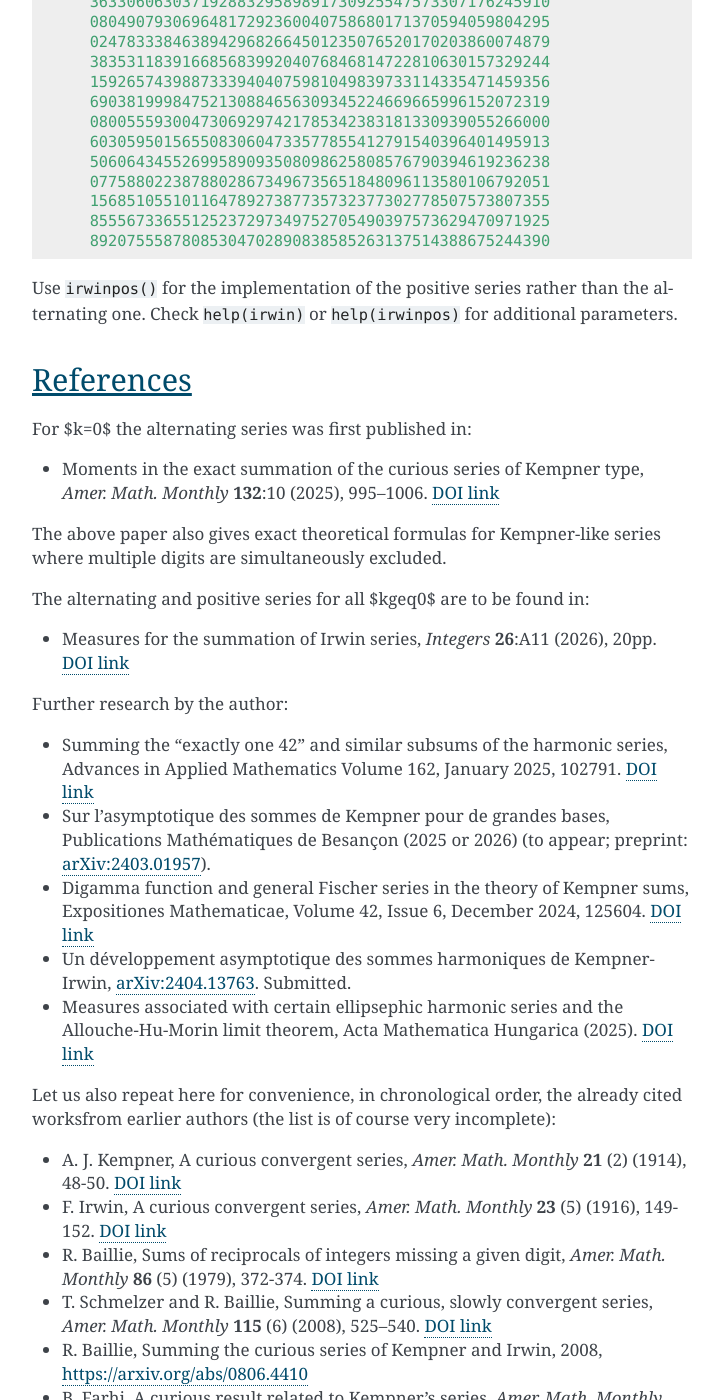
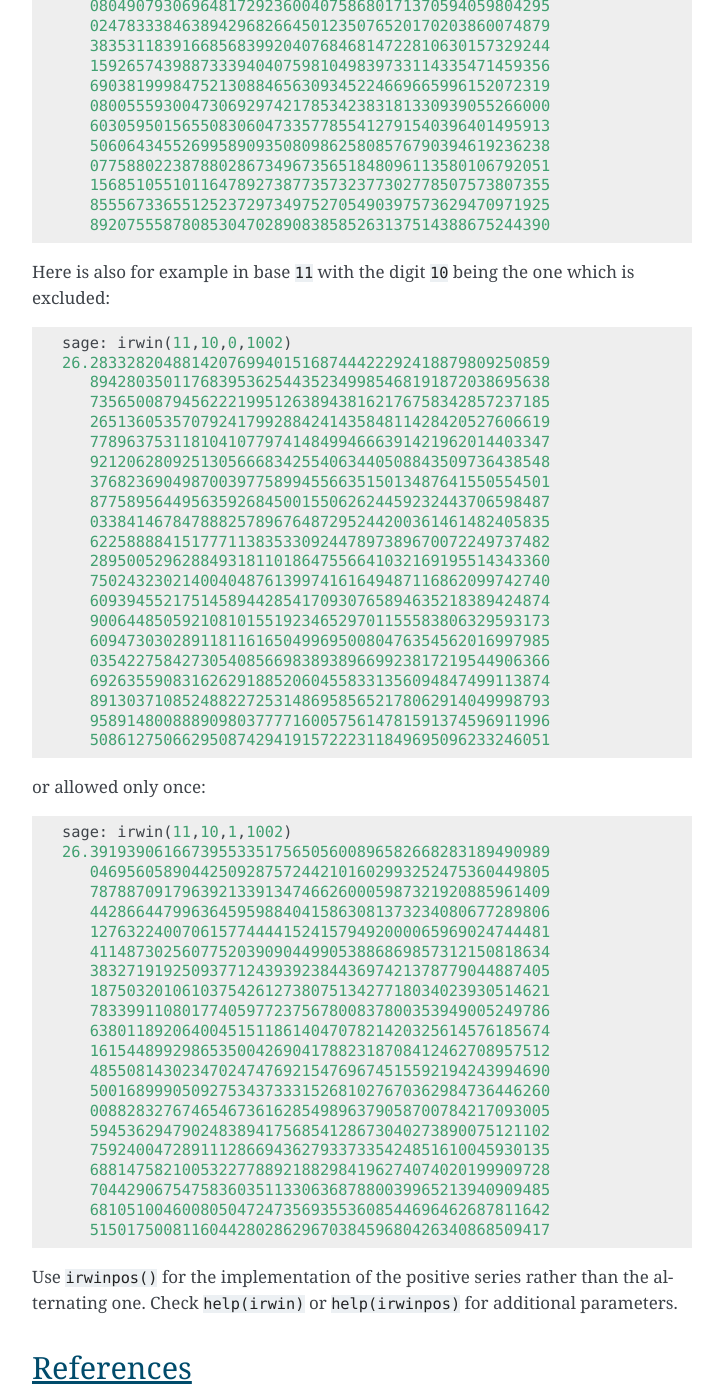
Before and after one commit to burnol-math/irwin, a Sphinx documentation site: the page built from docs/index.rst, in a window 1280 px wide and 1400 px high, scrolled down 5929 px. Shown: the whole window, without its empty margins (388-1111 px from the left). Built offline with Sphinx 7.4.7, drawn with Linux system fonts in a browser that asks for light colours; some of the changed text lies outside the part shown.

Commit message:
[DOC] Add the example of excluded digit 10 in base 11 to io page

```diff
--- a/docs/index.rst
+++ b/docs/index.rst
@@ -247,12 +247,13 @@ Here is an example of use::
     S(10,8,1) = 23.04551390798215553341865446180006252186687724092286
     S(10,9,1) = 23.04428708074784831967594930973617482538959203064774
 
-Hundreds or thousands of decimal digits are computed easily::
+Hundreds or thousands of decimal digits are computed easily (in all
+examples the output was hard-wrapped here to display 50 decimal
+places per line)::
 
     sage: load("irwin.sage")
     [some info printed mentioning maxworkers which defaults to 8]
     sage: irwin(10,9,0,1002)
-    "the output is reformatted here to show 50 decimals per line"
     22.92067661926415034816365709437593191494476243699848
        15685419983565721563381899111294456260374482018989
        90964125332346922160471190478310297506146968857121
@@ -295,6 +295,55 @@ Hundreds or thousands of decimal digits are computed easily::
        15685105510116478927387735732377302778507573807355
        85556733655125237297349752705490397573629470971925
        89207555878085304702890838585263137514388675244390
+
+Here is also for example in base ``11`` with the digit ``10``
+being the one which is excluded::
+
+    sage: irwin(11,10,0,1002)
+    26.28332820488142076994015168744422292418879809250859
+       89428035011768395362544352349985468191872038695638
+       73565008794562221995126389438162176758342857237185
+       26513605357079241799288424143584811428420527606619
+       77896375311810410779741484994666391421962014403347
+       92120628092513056668342554063440508843509736438548
+       37682369049870039775899455663515013487641550554501
+       87758956449563592684500155062624459232443706598487
+       03384146784788825789676487295244200361461482405835
+       62258888415177711383533092447897389670072249737482
+       28950052962884931811018647556641032169195514343360
+       75024323021400404876139974161649487116862099742740
+       60939455217514589442854170930765894635218389424874
+       90064485059210810155192346529701155583806329593173
+       60947303028911811616504996950080476354562016997985
+       03542275842730540856698389389669923817219544906366
+       69263559083162629188520604558331356094847499113874
+       89130371085248822725314869585652178062914049998793
+       95891480088890980377771600575614781591374596911996
+       50861275066295087429419157222311849695096233246051
+
+or allowed only once::
+
+    sage: irwin(11,10,1,1002)
+    26.39193906166739553351756505600896582668283189490989
+       04695605890442509287572442101602993252475360449805
+       78788709179639213391347466260005987321920885961409
+       44286644799636459598840415863081373234080677289806
+       12763224007061577444415241579492000065969024744481
+       41148730256077520390904499053886869857312150818634
+       38327191925093771243939238443697421378779044887405
+       18750320106103754261273807513427718034023930514621
+       78339911080177405977237567800837800353949005249786
+       63801189206400451511861404707821420325614576185674
+       16154489929865350042690417882318708412462708957512
+       48550814302347024747692154769674515592194243994690
+       50016899905092753437333152681027670362984736446260
+       00882832767465467361628549896379058700784217093005
+       59453629479024838941756854128673040273890075121102
+       75924004728911128669436279337335424851610045930135
+       68814758210053227788921882984196274074020199909728
+       70442906754758360351133063687880039965213940909485
+       68105100460080504724735693553608544696462687811642
+       51501750081160442802862967038459680426340868509417
 
 
 Use ``irwinpos()`` for the implementation of the positive series rather than
```
Also changed, not shown: other parts of docs/index.rst (+0 -1 lines).
